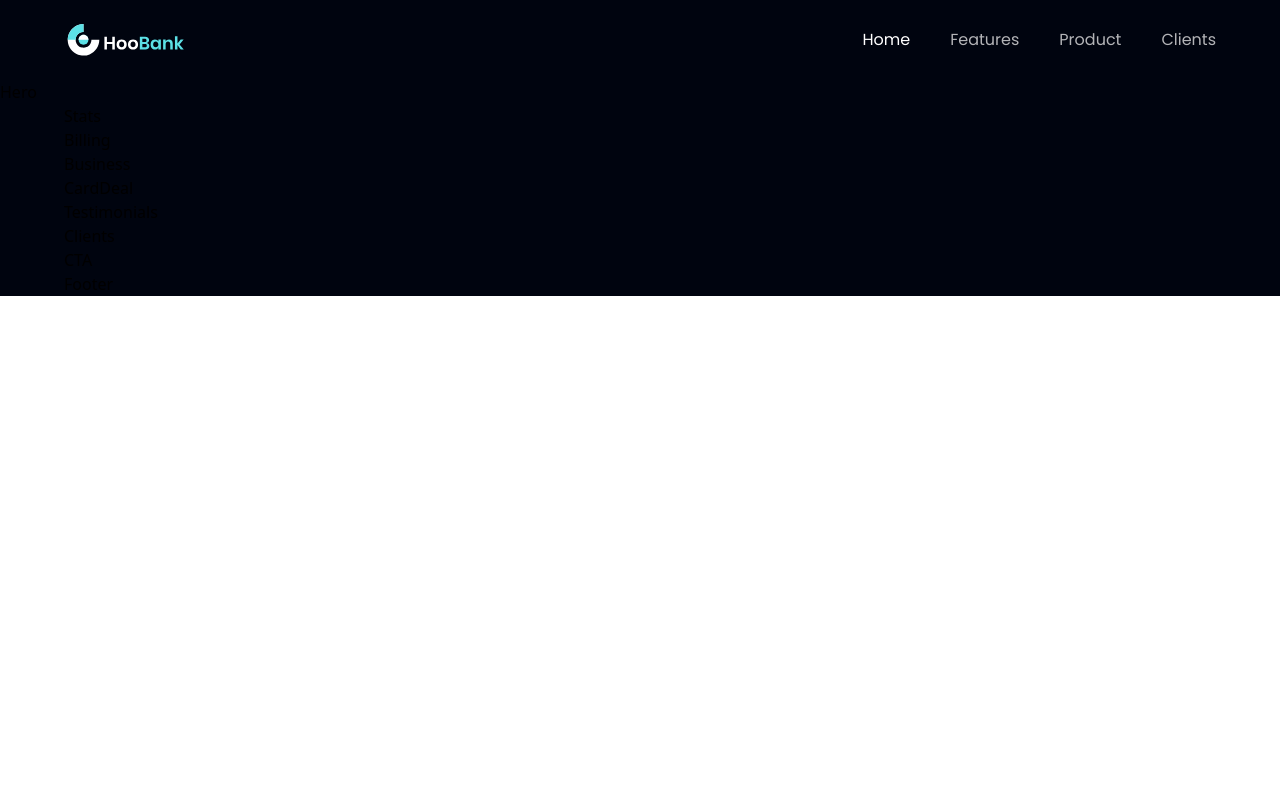
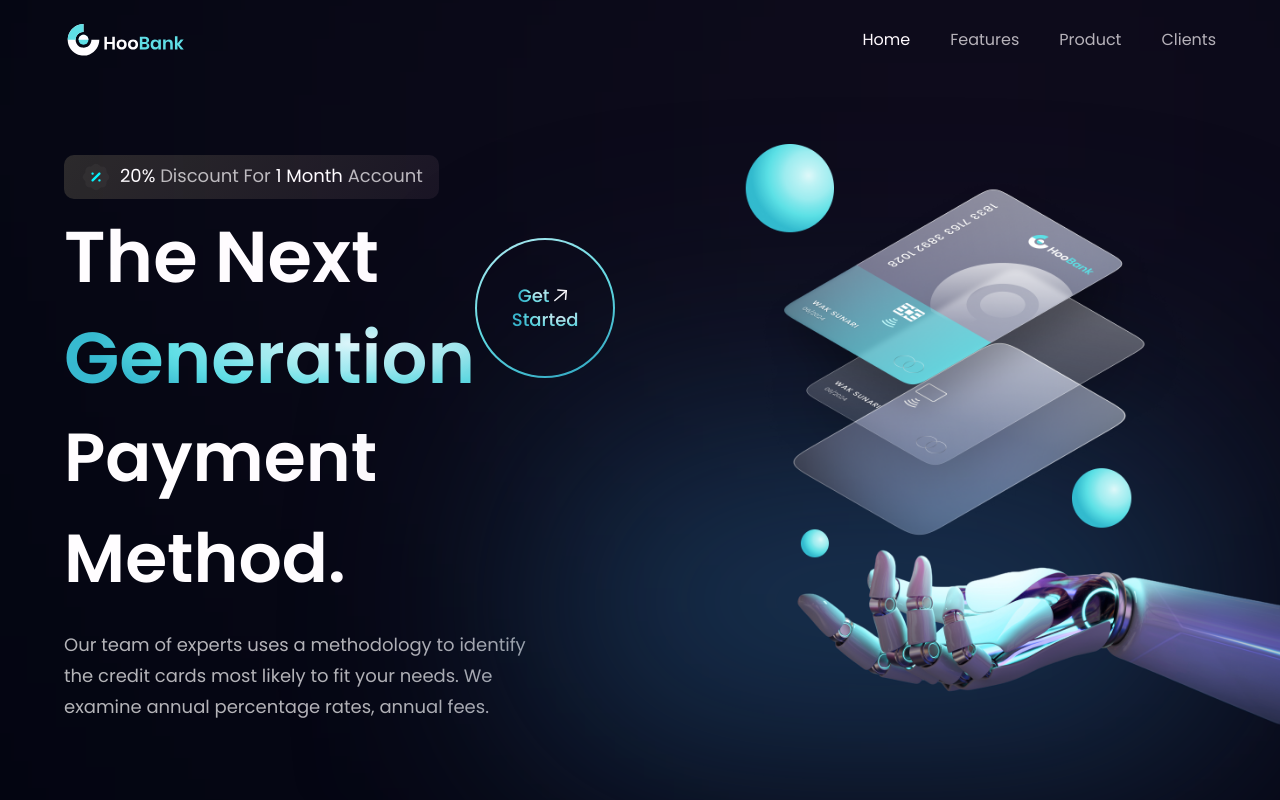
Before and after one commit to DEV-Gitanjali/Bank_Modern_App, a React (Vite) app: page / in a window 1280 px wide. Shown: the top 800 px of the page. Built offline with nearby package versions, Linux system fonts and the light colour scheme.

Commit message:
this code for hero section

```diff
--- a/src/App.jsx
+++ b/src/App.jsx
@@ -1,4 +1,4 @@
-import styles from "./style";
+import styles from "./styles";
 import { Billing, Business, CardDeal, Clients, CTA, Footer, Hero, Navbar, Stats, Testimonials } from "./components";
 
 
--- a/src/components/GetStarted.jsx
+++ b/src/components/GetStarted.jsx
@@ -1,11 +1,20 @@
-import React from 'react'
+import styles  from "../styles"
+import { arrowUp } from "../assets"
 
-const GetStarted = () => {
-  return (
-    <div>
-      GetStarted
-    </div>
-  )
-}
+const GetStarted = () =>  ( <div className={`${styles.flexCenter} w-[140px] h-[140px] rounded-full bg-blue-gradient p-[2px] cursor-pointer`}>
+<div className={`${styles.flexCenter} flex-col bg-primary w-[100%] h-[100%] rounded-full`}>
+  <div className={`${styles.flexStart} flex-row`}>
+    <p className="font-poppins font-medium text-[18px] leading-[23.4px]">
+      <span className="text-gradient">Get</span>
+    </p>
+    <img src={arrowUp} alt="arrow-up" className="w-[23px] h-[23px] object-contain" />
+  </div>
+
+  <p className="font-poppins font-medium text-[18px] leading-[23.4px]">
+    <span className="text-gradient">Started</span>
+  </p>
+</div>
+</div>
+);
 
 export default GetStarted
--- a/src/components/Hero.jsx
+++ b/src/components/Hero.jsx
@@ -1,11 +1,55 @@
-import React from 'react'
+import styles  from "../styles"
+import { discount, robot } from "../assets"
+import GetStarted from "./GetStarted"
+
 
 const Hero = () => {
   return (
-    <div>
-      Hero
-    </div>
-  )
-}
+    <section id="home" className={`flex md:flex-row flex-col ${styles.paddingY}`}>
+      <div className={`flex-1 ${styles.flexStart} flex-col xl:px-0 sm:px-16 px-6`}>
+        <div className="flex flex-row items-center py-[6px] px-4 bg-discount-gradient rounded-[10px] mb-2">
+          <img src={discount} alt="discount" className="w-[32px] h-[32px]" />
+          <p className={`${styles.paragraph} ml-2`}>
+            <span className="text-white">20%</span> Discount For{" "}
+            <span className="text-white">1 Month</span> Account
+          </p>
+        </div>
 
-export default Hero
+        <div className="flex flex-row justify-between items-center w-full">
+          <h1 className="flex-1 font-poppins font-semibold ss:text-[72px] text-[52px] text-white ss:leading-[100.8px] leading-[75px]">
+            The Next <br className="sm:block hidden" />{" "}
+            <span className="text-gradient">Generation</span>{" "}
+          </h1>
+          <div className="ss:flex hidden md:mr-4 mr-0">
+            <GetStarted />
+          </div>
+        </div>
+
+        <h1 className="font-poppins font-semibold ss:text-[68px] text-[52px] text-white ss:leading-[100.8px] leading-[75px] w-full">
+          Payment Method.
+        </h1>
+        <p className={`${styles.paragraph} max-w-[470px] mt-5`}>
+          Our team of experts uses a methodology to identify the credit cards
+          most likely to fit your needs. We examine annual percentage rates,
+          annual fees.
+        </p>
+      </div>
+
+       <div>
+        <img src={robot} alt="robot" className="w-[100%] h-[100%]  relative z-[5]" />
+
+        <div className="absolute z-[0] w-[40%] h-[35%]  top-0 pink__gradient"/>
+        <div className="absolute z-[1] w-[80%%] h-[80%%]  rounded-full  white__gradient bottom-40 "/>
+        <div className="absolute z-[0] w-[50%] h-[50%] right-20  bottom-20 blue__gradient"/>
+       </div>
+
+
+      <div className={`ss:hidden ${styles.flexCenter}`}></div>
+
+
+    </section>
+  );
+};
+
+
+export default Hero;
```
Also changed, not shown: src/styles.js (renamed from src/style.js).
